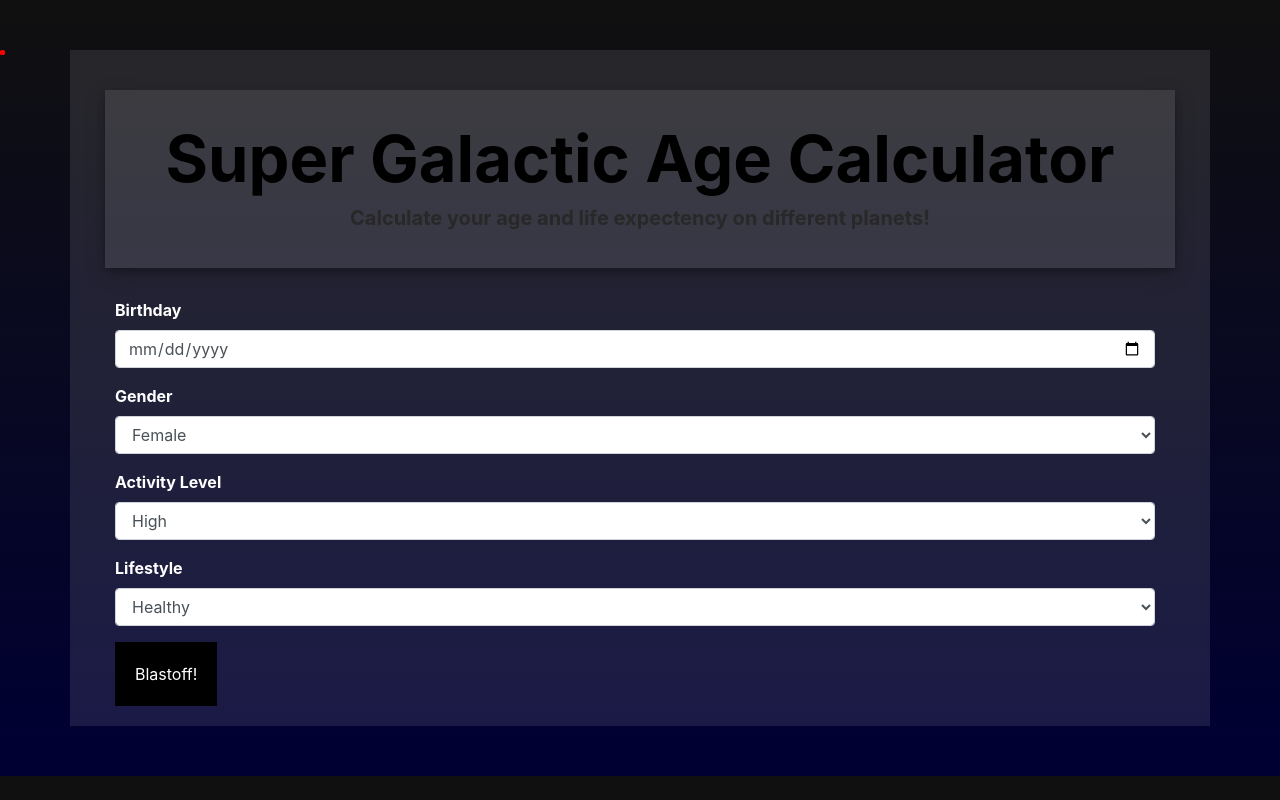
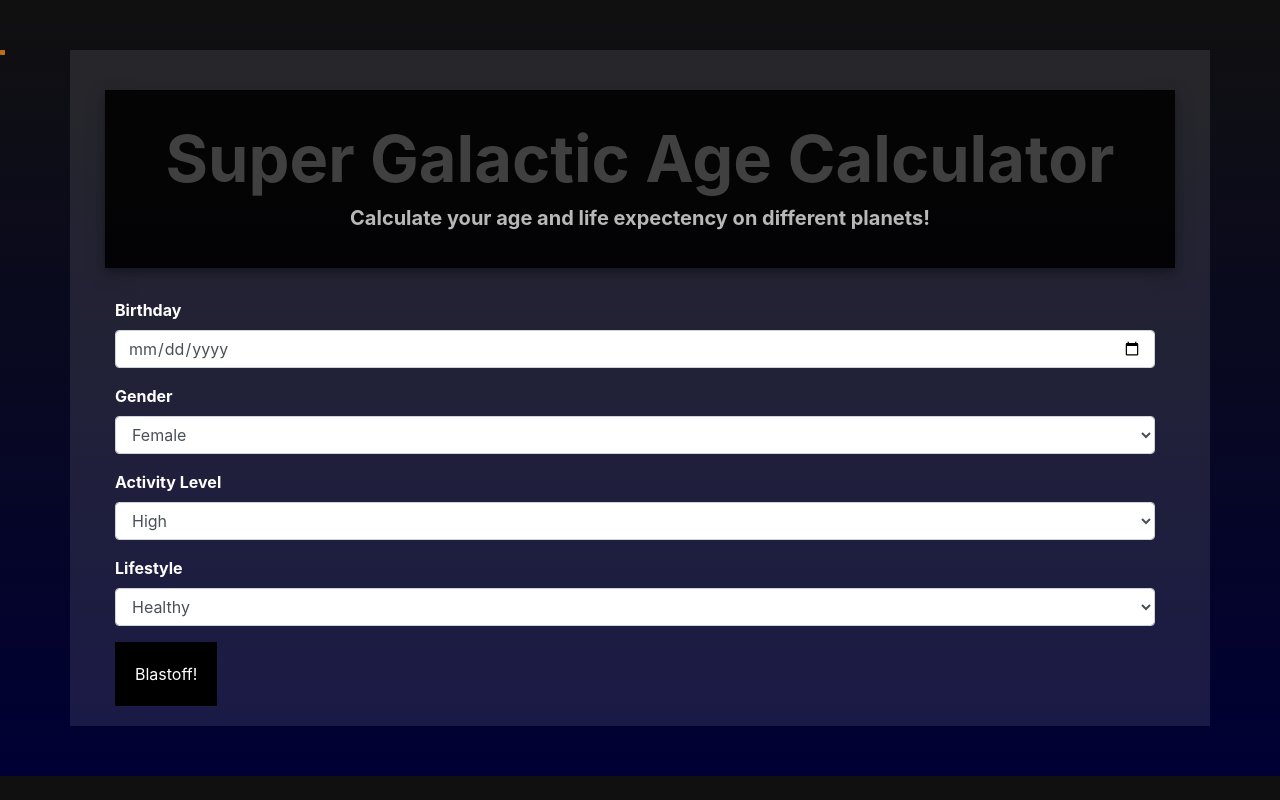
Before and after one commit to klowe27/galactic-age-calculator, a website built with webpack: page src/index.html in a window 1280 px wide. Built offline with nearby package versions, Linux system fonts and the light colour scheme.

Commit message:
Update styling and clean up code

```diff
--- a/src/index.html
+++ b/src/index.html
@@ -9,7 +9,7 @@
       <div class="star" style="right: 300; top: 500; background-color: red;"></div>
     </div>
     <div class="container">
-      <div class="planet">
+      <div class="headline">
         <h1>Super Galactic Age Calculator</h1>
         <h3 id="directions">Calculate your age and life expectency on different planets!</h3>
       </div>
--- a/src/main.js
+++ b/src/main.js
@@ -18,7 +18,5 @@ $(document).ready(function() {
     const ageInYears = ((new Date())-(new Date(birthday)))/365/24/60/60/1000;
     const user = new AgeCalculator(ageInYears, gender, activityLevel, lifestyle);
     createPlanetCards(user.calculateStats());
-
-
   });
 });
--- a/src/styles.css
+++ b/src/styles.css
@@ -1,18 +1,23 @@
 body {
   background-image: linear-gradient(#101010, #000034);
   position: relative;
+  transform: none;
+  background-size: auto;
 }
 
 #stars {
-  position: relative;
+  position: block;
+  transform: none;
+  width: 1000;
+  height: 1000;
 }
 
 .star {
   position: fixed;
+  z-index: -1;
   height: 5px;
   width: 5px;
   border-radius: 5px;
-  z-index: -1;
 }
 
 .container {
@@ -23,7 +28,7 @@ body {
 
 }
 .container h1 {
-  color: black;
+  color: 	#404040;
   font-size: 65px;
   text-align: center;
   font-weight: bolder;
@@ -36,7 +41,7 @@ body {
 
 .container h3 {
   text-align: center;
-  color: #282828;
+  color: #B8B8B8;
   font-size: 20px;
   font-weight: bold;
 }
@@ -60,6 +65,13 @@ label {
   font-weight: bold;
 }
 
+.headline {
+  background-color: rgba(0, 0, 0, .9);
+  margin: 20px;
+  padding: 30px;
+  box-shadow: 0 4px 8px 0 rgba(0, 0, 0, 0.2), 0 6px 20px 0 rgba(0, 0, 0, 0.19);
+}
+
 .planet {
   background-color: rgba(245,245,245, .1);
   margin: 20px;
--- a/src/user-interface-logic.js
+++ b/src/user-interface-logic.js
@@ -9,8 +9,8 @@ export function createPlanetCards(array) {
 export function createStars() {
   const height = $(window).height();
   const width = $(window).width();
-  for (let i = 0; i < 10; i++) {
-    $("#stars").append(`<div class="star" style="left: ${randomNumber(width)}; bottom: ${randomNumber(height)}; background-color: rgb(${randomNumber(255)}, ${randomNumber(255)}"></div>`);
+  for (let i = 0; i < 50; i++) {
+    $("#stars").append(`<div class="star" style="left: ${randomNumber(width)}; bottom: ${randomNumber(height)}; background-color: rgb(${randomNumber(255)}, ${randomNumber(255)}, ${randomNumber(255)}); position: fixed;"></div>`);
     console.log(randomNumber(height));
   }
 }
```
